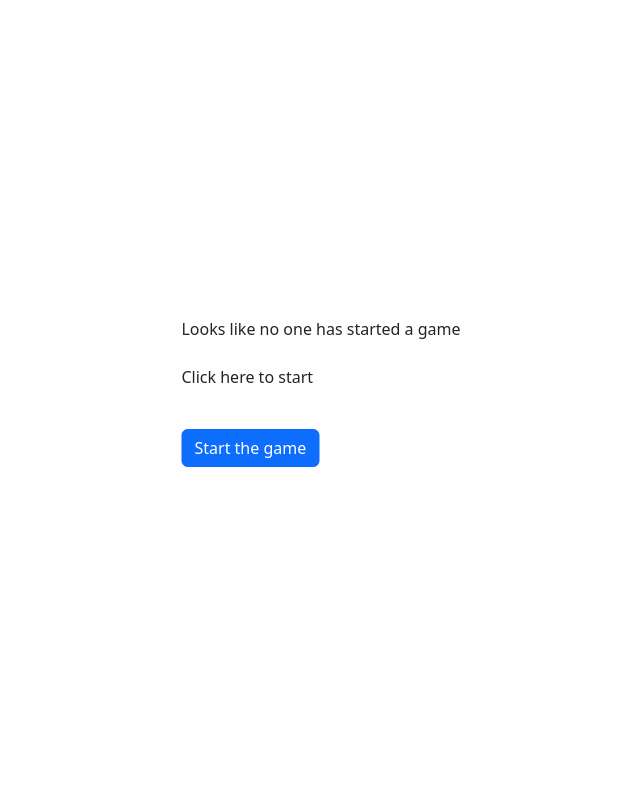
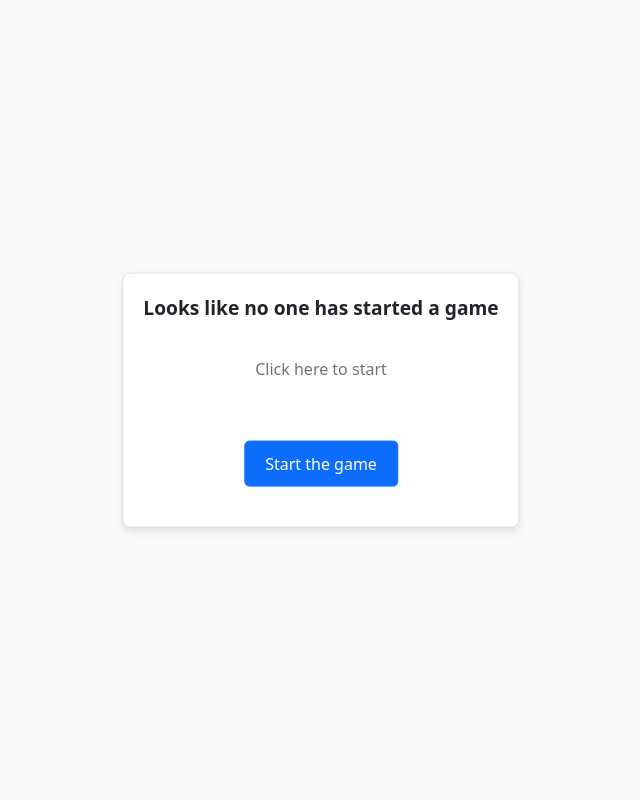
Before and after one commit to Andrea-B3zz/lucky_guess, a Django app: page / in a window 1280 px wide. Shown: the whole page, without its empty margins (319-959 px from the left). Run offline with Django 5.2, Linux system fonts and the light colour scheme; data that the repository does not hold is empty; some libraries are stand-ins or nearby versions.

Commit message:
Game style added

```diff
--- /dev/null
+++ b/game/static/game/style.css
@@ -0,0 +1,37 @@
+.container {
+    height: 100vh;
+    display: flex;
+    justify-content: center;
+    align-items: center;
+    background-color: #f8f9fa; /* Light grey background */
+}
+
+.content {
+    padding: 20px;
+    border: 1px solid #dee2e6; /* Light border */
+    border-radius: 8px; /* Rounded corners */
+    box-shadow: 0 4px 8px rgba(0, 0, 0, 0.1); /* Subtle shadow */
+    background-color: #ffffff; /* White background */
+    text-align: center; /* Center text */
+}
+
+label {
+    font-size: 1.2em; /* Larger font size for label */
+    font-weight: bold; /* Bold font for label */
+    margin-bottom: 10px; /* Space below the label */
+}
+
+form {
+    margin: 20px 0; /* Space around the form */
+}
+
+p {
+    font-size: 1em; /* Normal font size for extracted number */
+    color: #6c757d; /* Grey color for text */
+}
+
+.btn {
+    padding: 10px 20px; /* Larger button padding */
+    font-size: 1em; /* Larger font size for button */
+    border-radius: 5px; /* Rounded button corners */
+}
--- a/game/templates/game/startPage.html
+++ b/game/templates/game/startPage.html
@@ -1,8 +1,12 @@
 {% load bootstrap5 %}
 {% bootstrap_css %}
 {% bootstrap_javascript %}
-<div class="position-static">
-    <div class="position-absolute top-50 start-50 translate-middle">
+{% load static %}
+
+<link rel="stylesheet" href="{% static 'game/style.css' %}">
+
+<div class="position-static container">
+    <div class="position-absolute top-50 start-50 translate-middle content">
         <label for="correctNumber">Looks like no one has started a game</label>
         <br>
         <br>
```
Also changed, not shown: game/templates/game/gamePage.html (+7 -3 lines), game/templates/game/winningPage.html (+6 -2 lines).
